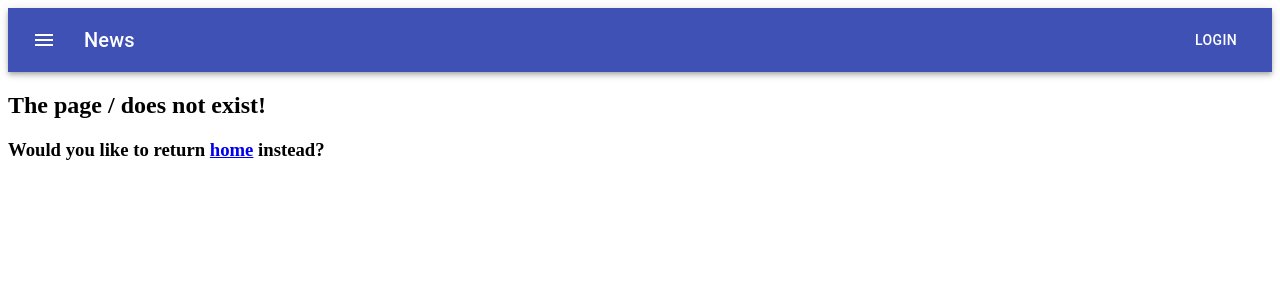
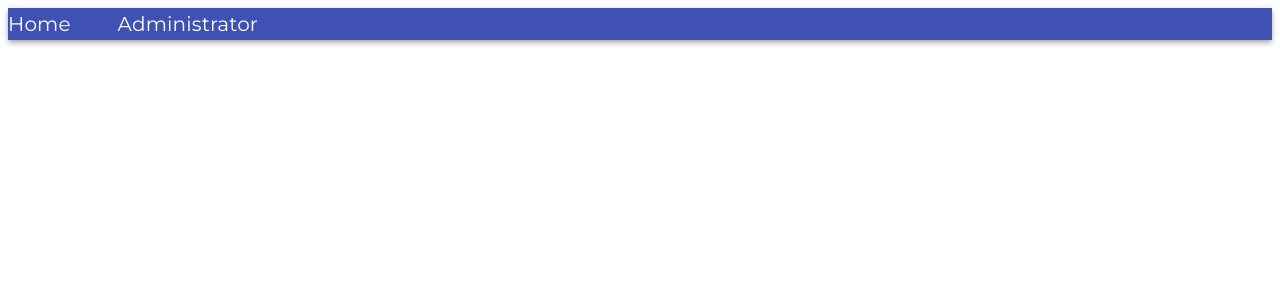
Before and after one commit to ajancheta/tap-room-react, a React app: page / in a window 1280 px wide. Shown: the top 300 px of the page. Built offline with nearby package versions, Linux system fonts and the light colour scheme.

Commit message:
splash page in progress

```diff
--- a/src/components/App.jsx
+++ b/src/components/App.jsx
@@ -1,16 +1,18 @@
 import React from 'react';
 import Navbar from './Navbar';
 import { Switch, Route } from 'react-router-dom';
-
+import { Splash } from './Splash';
+// import { Admin } from './Admin';
 import Error404 from './Error404';
 
 function App() {
-  return(
+  return (
     <div>
-      <Navbar/>
+      <Navbar />
       <Switch>
-
-        <Route component={Error404}/>
+        <Route exact path='/' component={Splash} />
+        {/* <Route path='/admin' component={Admin} /> */}
+        <Route component={Error404} />
       </Switch>
     </div>
   );
--- a/src/components/Navbar.jsx
+++ b/src/components/Navbar.jsx
@@ -1,22 +1,37 @@
 import React from 'react';
-// import { Link } from 'react-router-dom';
+import { Link } from 'react-router-dom';
 import { makeStyles } from '@material-ui/core/styles';
 import AppBar from '@material-ui/core/AppBar';
-import Toolbar from '@material-ui/core/Toolbar';
 import Typography from '@material-ui/core/Typography';
-import Button from '@material-ui/core/Button';
-import IconButton from '@material-ui/core/IconButton';
-import MenuIcon from '@material-ui/icons/Menu';
 
 const useStyles = makeStyles(theme => ({
   root: {
-    flexGrow: 1,
+
+    backgroundColor: 'transparent',
+    boxShadow: 'none'
   },
   menuButton: {
     marginRight: theme.spacing(2),
   },
   title: {
     flexGrow: 1,
+  },
+  spacing:{
+    width: '250px',
+    display: 'flex',
+    flexFlow: 'row',
+    justifyContent: 'spaceBetween',
+    alignItems: 'center',
+  },
+  clicky: {
+    color: 'white',
+    textDecoration: 'none',
+    '&:hover': {
+      color: 'rgba(255,255,255,0.7)',
+    },
+    '&:active': {
+      color: 'rgba(255,95,193,1)',
+    },
   },
 }));
 
@@ -26,15 +41,17 @@ export default function ButtonAppBar() {
   return (
     <div className={classes.root}>
       <AppBar position="static">
-        <Toolbar>
-          <IconButton edge="start" className={classes.menuButton} color="inherit" aria-label="Menu">
-            <MenuIcon />
-          </IconButton>
-          <Typography variant="h6" className={classes.title}>
-            News
-          </Typography>
-          <Button color="inherit">Login</Button>
-        </Toolbar>
+        <Typography variant="h6" className={classes.title}>
+          <div className={classes.spacing}>
+            <div className={classes.spacing}>
+              <Link to="/" style={{ textDecoration: 'none', fontFamily: 'Montserrat, sans-serif' }}><a className={classes.clicky}>Home</a></Link>
+            </div>
+            <div className={classes.spacing}>
+              <Link to="/produce" style={{ textDecoration: 'none', fontFamily: 'Montserrat, sans-serif' }}><a className={classes.clicky}>Administrator</a></Link>
+            </div>
+          </div>
+
+        </Typography>
       </AppBar>
     </div>
   );
--- /dev/null
+++ b/src/components/Splash.jsx
@@ -0,0 +1,18 @@
+import React from 'react';
+import BackgroundPhoto from './../assets/img/channey-2.jpg';
+
+function Splash() {
+  return (
+    <div>
+      <style jsx>{`
+        div {
+          background-image: url(${BackgroundPhoto});
+        }
+      `}</style>
+
+    </div>
+
+  );
+}
+
+export default Splash;
```
Also changed, not shown: src/assets/img/channey-1.jpg (added), template.ejs, 1 other file (tests, documents, lock files or other folders).
